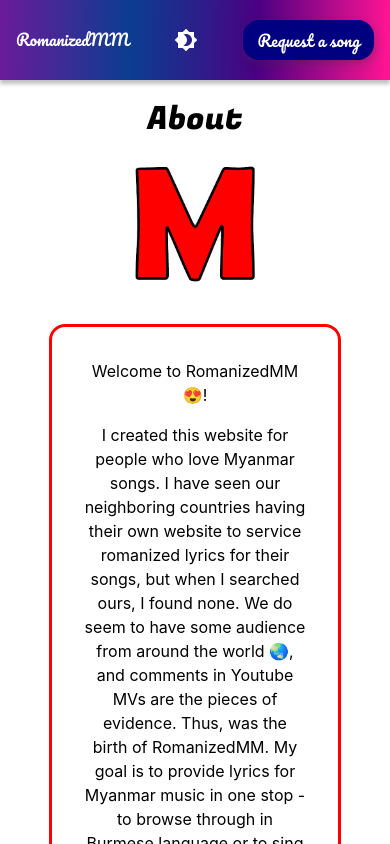
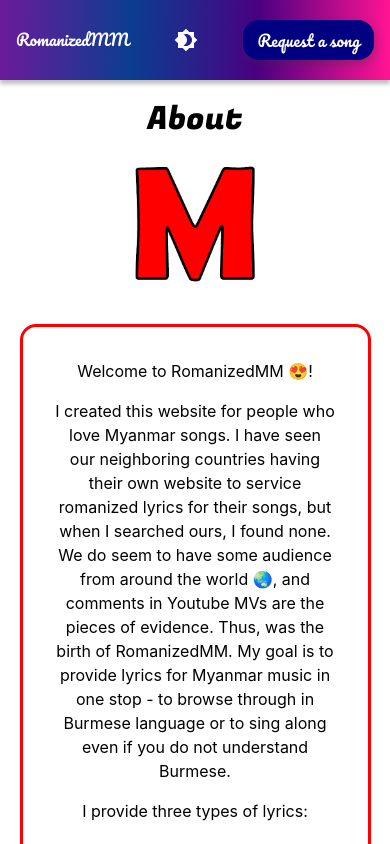
Before and after one commit to ynwin1/RomanizedMM, a React (Create React App) app in the folder client/: page /about in a window 390 px wide. Shown: the top 844 px of the page. Built offline with nearby package versions, Linux system fonts and the light colour scheme; no server answers.

Commit message:
widen box on smaller screen on about page

```diff
--- a/client/src/App.css
+++ b/client/src/App.css
@@ -87,7 +87,7 @@
 
 .aboutBox {
   width: 75vw;
-    margin: 1rem auto;
+  margin: 1rem auto;
 }
 
 .aboutText {
@@ -108,6 +108,10 @@
   .extLinkButton {
     width: 3rem
   }
+
+  .aboutBox {
+    width: 90vw;
+  }
 }
 
 @media (max-width: 480px) {
```
